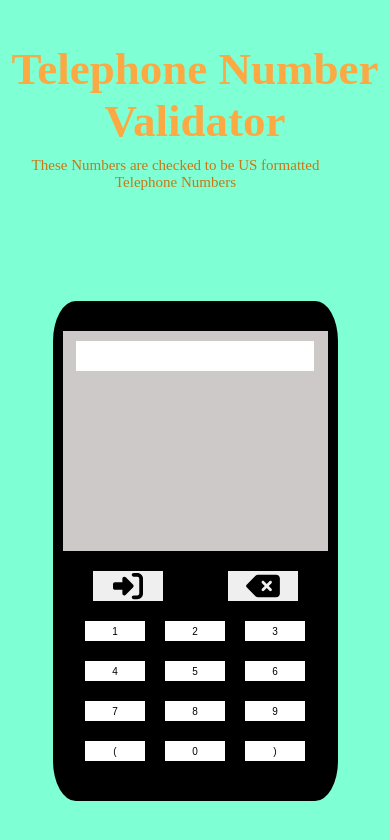
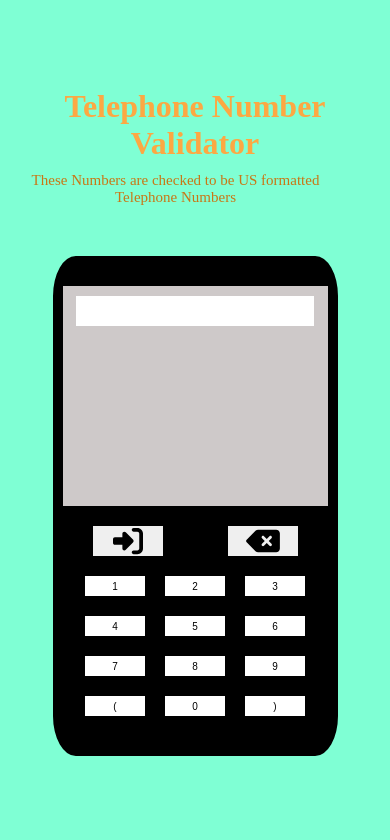
Before and after one commit to hemantsinghdev/freecodecamp-telephoneValidator, a plain HTML site: page index.html in a window 390 px wide. Drawn offline with Linux system fonts and the light colour scheme.

Commit message:
Update styles.css

```diff
--- a/styles.css
+++ b/styles.css
@@ -151,3 +151,13 @@ body{
 ::-webkit-scrollbar-thumb:hover {
   background: #555;
 }
+
+@media (max-width:576px){
+    .main{
+        gap:4rem;
+    }
+
+    .heading h1{
+        font-size:3.2rem;
+    }
+}
```
